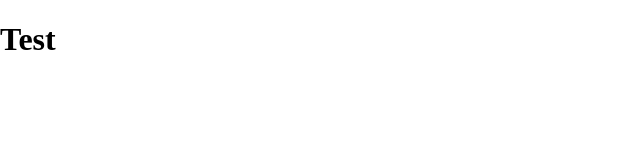
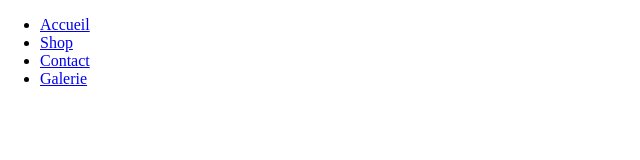
Before and after one commit to bastienleviez/CoursEPSIGit, a plain HTML site: page index.html in a window 1280 px wide. Shown: the whole page, without its empty margins (0-640 px from the left). Drawn offline with Linux system fonts and the light colour scheme.

Commit message:
Creation d'une nav

```diff
--- a/index.html
+++ b/index.html
@@ -4,12 +4,29 @@
 	   <title>Site test Git</title>
 	   <meta charset="utf-8">
        <link rel="stylesheet" type="text/css" href="assets/css/style.css">
-       <script type="text/javascript" src="assets/js/script.js"></script>
     </head>
     <body>
 
-    <h1>Test</h1>
+        <header>
+            <nav>
+                <ul>
+                    <li>
+                        <a href="#">Accueil</a>
+                    </li>
+                    <li>
+                        <a href="#">Shop</a>
+                    </li>
+                    <li>
+                        <a href="#">Contact</a>
+                    </li>
+                    <li>
+                        <a href="#">Galerie</a>
+                    </li>
+                </ul>
+            </nav>
 
+        </header>
 
+    <script type="text/javascript" src="assets/js/script.js"></script>
 </body>
 </html>
```
